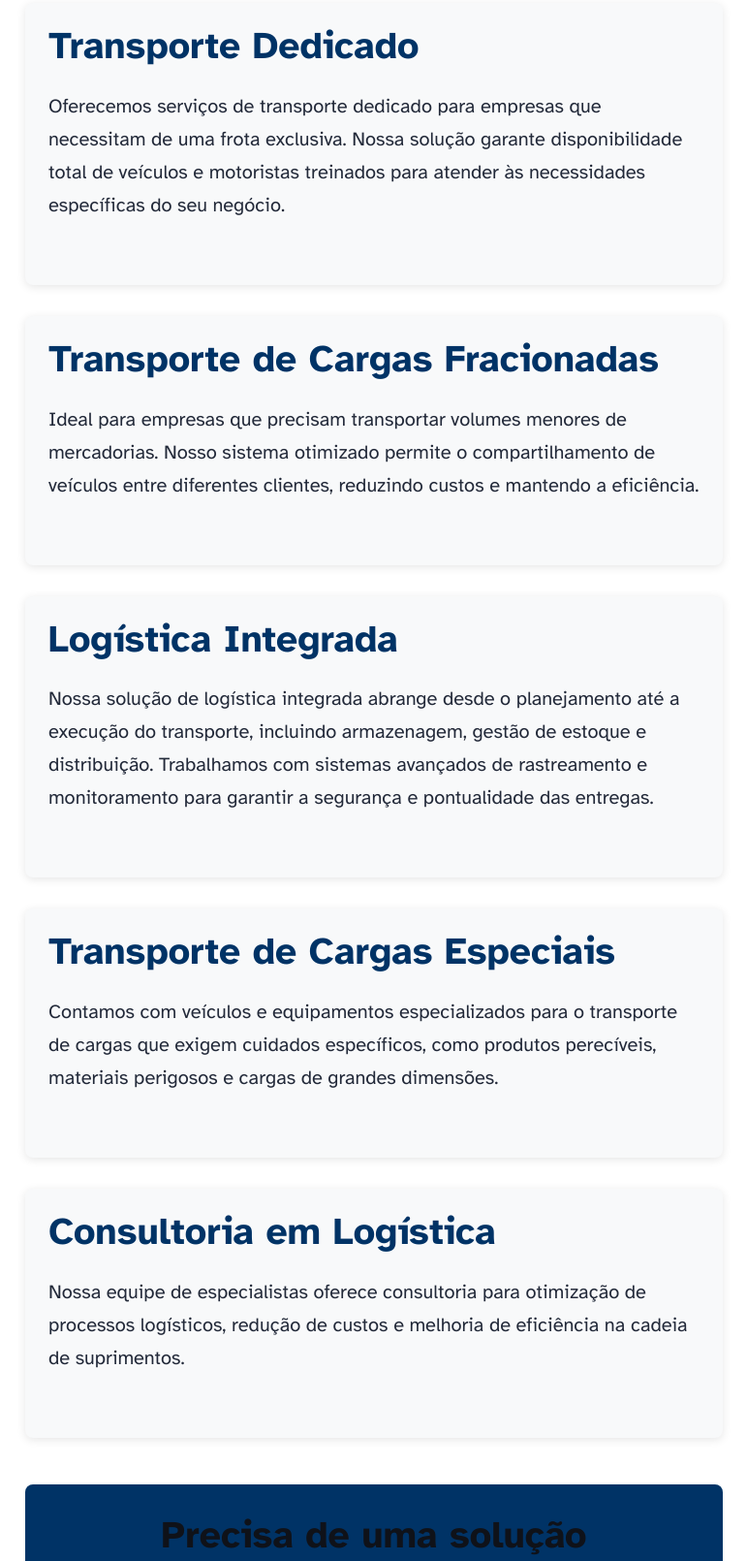
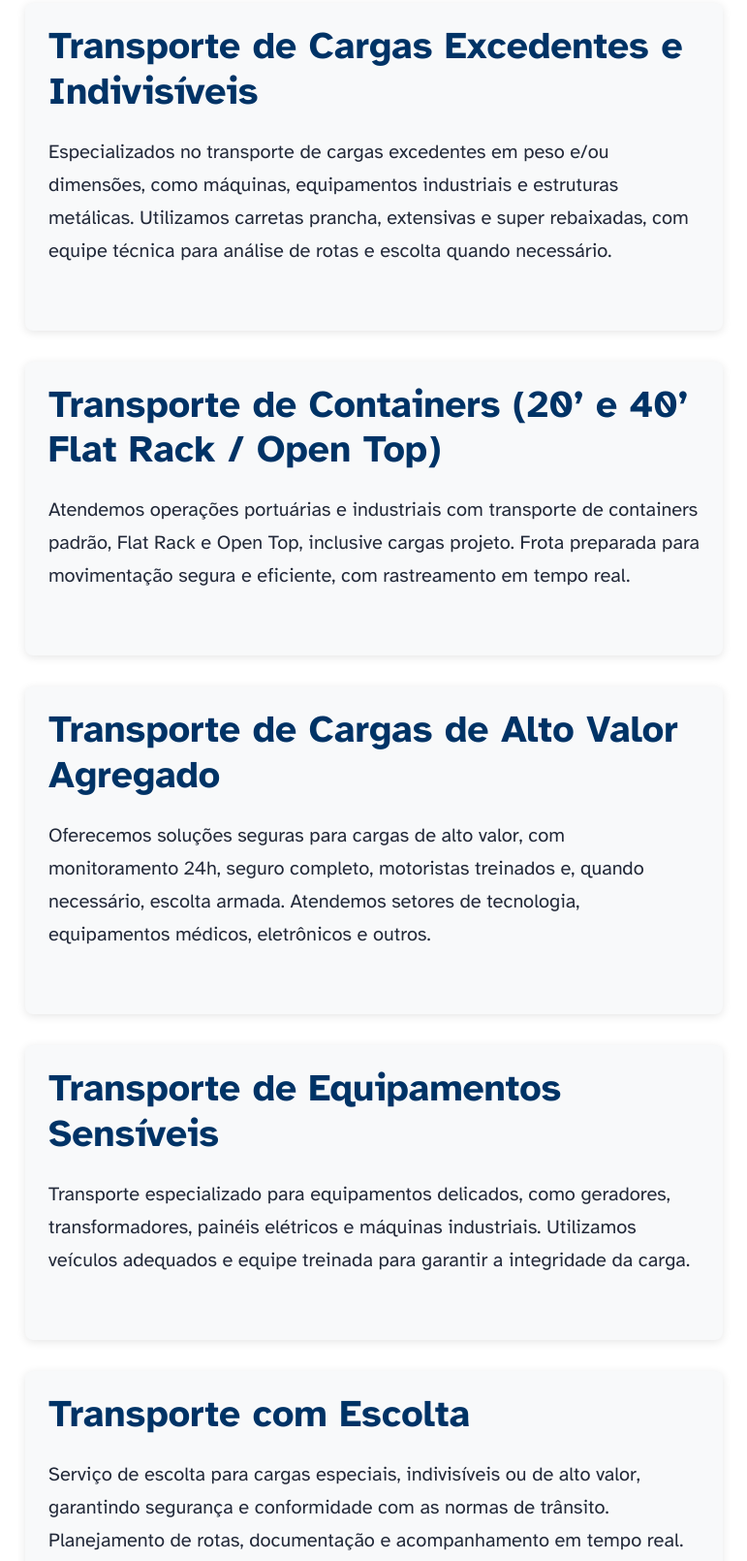
Before and after one commit to LucasPPedroso/aastransporte, an Astro site: page /solucoes in a window 1280 px wide. Shown: the part 1262-2872 px from the top of the page at 97% size, without its empty margins (254-1025 px from the left). Built offline with nearby package versions, Linux system fonts and the light colour scheme; Astro itself is replaced by a stand-in of ours.

Commit message:
Update index.astro and solucoes.astro: replace banner image and enhance service descriptions for better clarity and engagement

```diff
--- a/src/pages/index.astro
+++ b/src/pages/index.astro
@@ -16,7 +16,7 @@ import { SITE_TITLE, SITE_DESCRIPTION } from '../consts';
 		<!-- Banner Section -->
 <section class="banner">
     <img
-        src="https://images.unsplash.com/vector-1747701136793-af2a33ceae5d?q=80&w=2148&auto=format&fit=crop&ixlib=rb-4.1.0&ixid=M3wxMjA3fDB8MHxwaG90by1wYWdlfHx8fGVufDB8fHx8fA%3D%3D"
+        src="https://res.cloudinary.com/dhmsxwk57/image/upload/v1747704969/BannerAAS-TRANSPORTES_crjhh6.png"
         alt="Banner AAS Transporte"
         class="banner-img"
         loading="eager"
--- a/src/pages/solucoes.astro
+++ b/src/pages/solucoes.astro
@@ -11,45 +11,44 @@ import Layout from '../layouts/BlogPost.astro';
     <h2>Nossas Soluções</h2>
 
     <div class="solution-card">
-		<h3>Transporte Dedicado</h3>
+        <h3>Transporte de Cargas Excedentes e Indivisíveis</h3>
         <p>
-			Oferecemos serviços de transporte dedicado para empresas que necessitam de uma frota exclusiva.
-			Nossa solução garante disponibilidade total de veículos e motoristas treinados para atender às
-			necessidades específicas do seu negócio.
+            Especializados no transporte de cargas excedentes em peso e/ou dimensões, como máquinas, equipamentos industriais e estruturas metálicas. Utilizamos carretas prancha, extensivas e super rebaixadas, com equipe técnica para análise de rotas e escolta quando necessário.
         </p>
     </div>
 
     <div class="solution-card">
-		<h3>Transporte de Cargas Fracionadas</h3>
+        <h3>Transporte de Containers (20’ e 40’ Flat Rack / Open Top)</h3>
         <p>
-			Ideal para empresas que precisam transportar volumes menores de mercadorias. Nosso sistema
-			otimizado permite o compartilhamento de veículos entre diferentes clientes, reduzindo custos
-			e mantendo a eficiência.
+            Atendemos operações portuárias e industriais com transporte de containers padrão, Flat Rack e Open Top, inclusive cargas projeto. Frota preparada para movimentação segura e eficiente, com rastreamento em tempo real.
         </p>
     </div>
 
     <div class="solution-card">
-		<h3>Logística Integrada</h3>
+        <h3>Transporte de Cargas de Alto Valor Agregado</h3>
         <p>
-			Nossa solução de logística integrada abrange desde o planejamento até a execução do transporte,
-			incluindo armazenagem, gestão de estoque e distribuição. Trabalhamos com sistemas avançados de
-			rastreamento e monitoramento para garantir a segurança e pontualidade das entregas.
+            Oferecemos soluções seguras para cargas de alto valor, com monitoramento 24h, seguro completo, motoristas treinados e, quando necessário, escolta armada. Atendemos setores de tecnologia, equipamentos médicos, eletrônicos e outros.
         </p>
     </div>
 
     <div class="solution-card">
-		<h3>Transporte de Cargas Especiais</h3>
+        <h3>Transporte de Equipamentos Sensíveis</h3>
         <p>
-			Contamos com veículos e equipamentos especializados para o transporte de cargas que exigem
-			cuidados específicos, como produtos perecíveis, materiais perigosos e cargas de grandes dimensões.
+            Transporte especializado para equipamentos delicados, como geradores, transformadores, painéis elétricos e máquinas industriais. Utilizamos veículos adequados e equipe treinada para garantir a integridade da carga.
         </p>
     </div>
 
     <div class="solution-card">
-		<h3>Consultoria em Logística</h3>
+        <h3>Transporte com Escolta</h3>
         <p>
-			Nossa equipe de especialistas oferece consultoria para otimização de processos logísticos,
-			redução de custos e melhoria de eficiência na cadeia de suprimentos.
+            Serviço de escolta para cargas especiais, indivisíveis ou de alto valor, garantindo segurança e conformidade com as normas de trânsito. Planejamento de rotas, documentação e acompanhamento em tempo real.
+        </p>
+    </div>
+
+    <div class="solution-card">
+        <h3>Consultoria em Logística de Cargas Especiais</h3>
+        <p>
+            Auxiliamos nossos clientes no planejamento logístico, análise de viabilidade, obtenção de autorizações e definição da melhor solução para cada tipo de carga especial.
         </p>
     </div>
 
```
Lines whose indentation alone changed are shown as unchanged.
